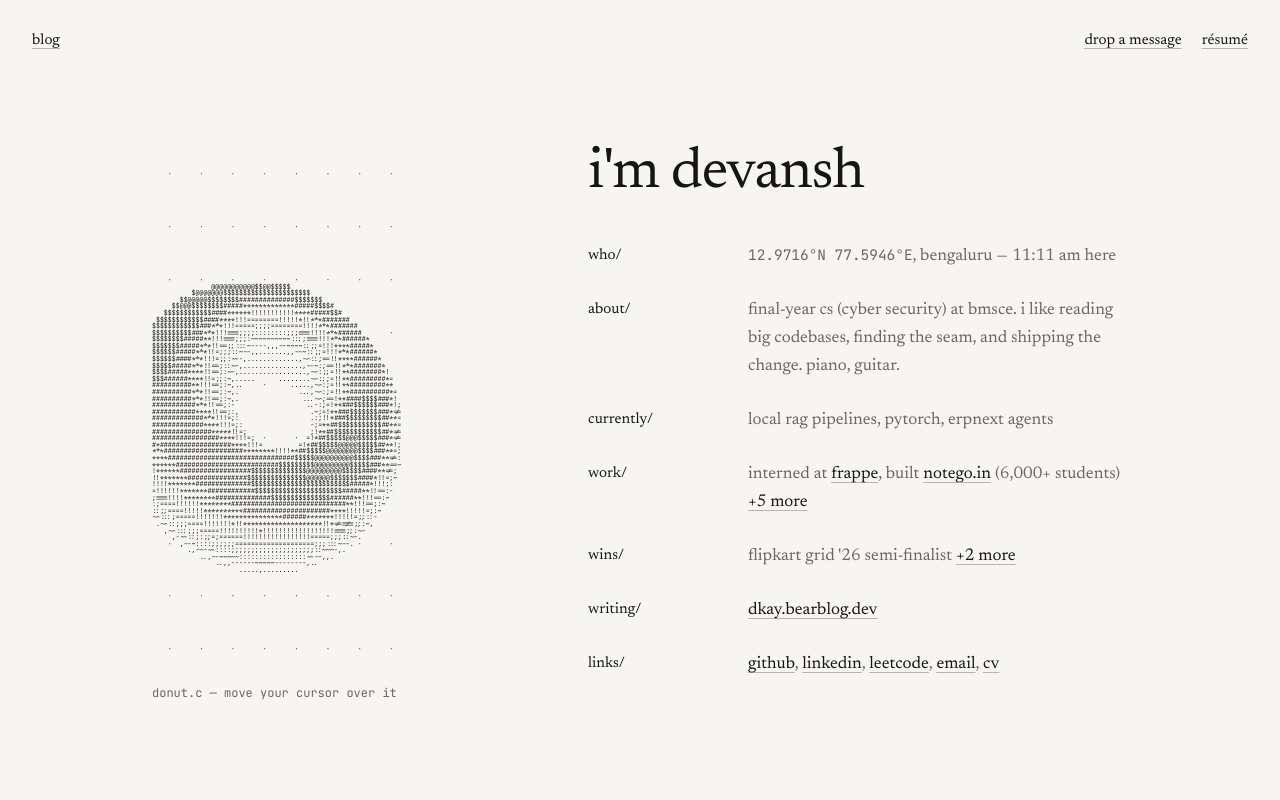
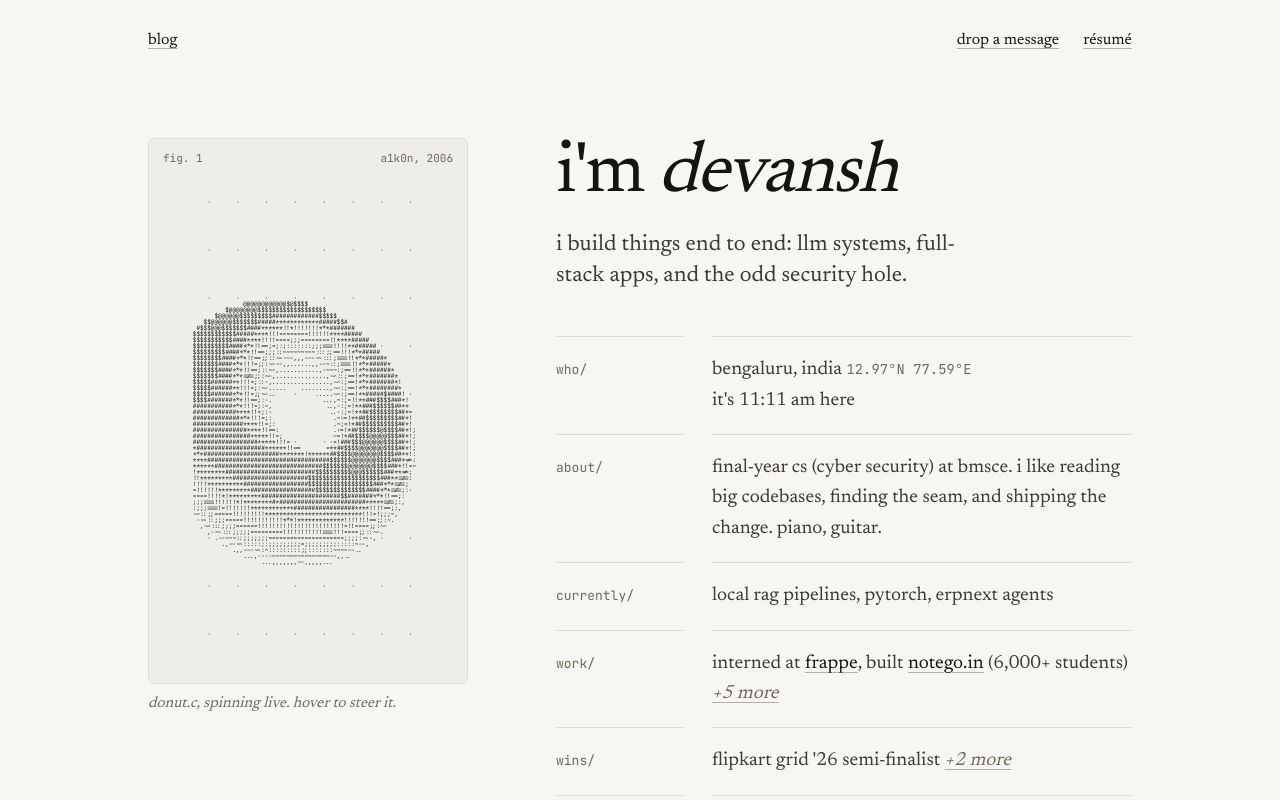
Before and after one commit to DeVaNsHk72/portfolio, a React (Vite) app: page / in a window 1280 px wide. Shown: the top 800 px of the page. Built offline with nearby package versions, Linux system fonts and the light colour scheme.

Commit message:
Improve readability: larger type, brighter body text, ruled rows, framed figure

```diff
--- a/src/App.tsx
+++ b/src/App.tsx
@@ -24,8 +24,8 @@ function More({ items }: { items: { label: string; note: string; href?: string }
         <ul className="list">
           {items.map((p) => (
             <li key={p.label}>
-              {p.href ? <L href={p.href}>{p.label}</L> : p.label}
-              <span className="dim"> — {p.note}</span>
+              <span className="name">{p.href ? <L href={p.href}>{p.label}</L> : p.label}</span>
+              <span className="note">{p.note}</span>
             </li>
           ))}
         </ul>
@@ -55,7 +55,9 @@ export default function App() {
     [
       "who/",
       <>
-        <span className="mono">12.9716°N 77.5946°E</span>, bengaluru — {time} here
+        bengaluru, india <span className="mono dim">12.97°N 77.59°E</span>
+        <br />
+        it's {time} here
       </>,
     ],
     ["about/", "final-year cs (cyber security) at bmsce. i like reading big codebases, finding the seam, and shipping the change. piano, guitar."],
@@ -89,7 +91,7 @@ export default function App() {
   ];
 
   return (
-    <>
+    <div className="wrap">
       <nav className="top">
         <L href={s.blog}>blog</L>
         <span>
@@ -100,7 +102,10 @@ export default function App() {
       <main className="page">
         <Donut />
         <section>
-          <h1>i'm devansh</h1>
+          <h1>
+            i'm <em>devansh</em>
+          </h1>
+          <p className="lede">i build things end to end: llm systems, full-stack apps, and the odd security hole.</p>
           <dl>
             {rows.map(([k, v]) => (
               <Fragment key={k}>
@@ -111,6 +116,10 @@ export default function App() {
           </dl>
         </section>
       </main>
-    </>
+      <footer>
+        <span>© {new Date().getFullYear()} devansh khetan</span>
+        <span>set in newsreader &amp; jetbrains mono</span>
+      </footer>
+    </div>
   );
 }
--- a/src/components/Donut.tsx
+++ b/src/components/Donut.tsx
@@ -82,8 +82,12 @@ export default function Donut() {
 
   return (
     <figure className="donut">
-      <pre ref={pre} aria-hidden="true" />
-      <figcaption>donut.c — move your cursor over it</figcaption>
+      <div className="plate">
+        <span className="corner tl">fig. 1</span>
+        <span className="corner tr">a1k0n, 2006</span>
+        <pre ref={pre} aria-hidden="true" />
+      </div>
+      <figcaption>donut.c, spinning live. hover to steer it.</figcaption>
     </figure>
   );
 }
--- a/src/index.css
+++ b/src/index.css
@@ -1,18 +1,24 @@
 :root {
-  --bg: #0b0b0a;
-  --ink: #ecebe6;
-  --dim: #8d8a82;
-  --line: #4a4843;
+  --bg: #0e0e0d;
+  --plate: #141413;
+  --ink: #f2f0ea;
+  --body: #c9c6be; /* 11:1 on bg — readable, still a step below ink */
+  --dim: #8f8b83; /*  5.6:1 */
+  --line: #2a2926;
+  --rule: #55524c;
   --serif: "Newsreader", Georgia, serif;
   --mono: "JetBrains Mono", ui-monospace, Menlo, monospace;
   color-scheme: dark;
 }
 @media (prefers-color-scheme: light) {
   :root {
-    --bg: #f6f5f1;
-    --ink: #161513;
-    --dim: #6b675f;
-    --line: #b9b5ab;
+    --bg: #f7f6f2;
+    --plate: #efede7;
+    --ink: #151412;
+    --body: #3d3a35;
+    --dim: #6d6961;
+    --line: #e0ddd5;
+    --rule: #b3afa5;
     color-scheme: light;
   }
 }
@@ -22,108 +28,170 @@
 body {
   margin: 0;
   background: var(--bg);
-  color: var(--ink);
-  font: 400 1.0625rem/1.65 var(--serif);
+  color: var(--body);
+  font: 400 1.1875rem/1.6 var(--serif); /* 19px */
   -webkit-font-smoothing: antialiased;
+  text-rendering: optimizeLegibility;
 }
 
 ::selection { background: var(--ink); color: var(--bg); }
-:focus-visible { outline: 1px solid var(--ink); outline-offset: 3px; }
+:focus-visible { outline: 1px solid var(--ink); outline-offset: 3px; border-radius: 2px; }
 
-/* links: thin underline that thickens; no colour change */
+/* links: ink colour, quiet underline that firms up on hover */
 .l {
-  color: inherit;
+  color: var(--ink);
   font: inherit;
   background: none;
   border: 0;
   padding: 0;
   cursor: pointer;
   text-decoration: underline;
-  text-decoration-color: var(--line);
+  text-decoration-color: var(--rule);
   text-decoration-thickness: 1px;
   text-underline-offset: 4px;
-  transition: text-decoration-color 0.15s, text-decoration-thickness 0.15s;
+  transition: text-decoration-color 0.15s;
 }
-.l:hover { text-decoration-color: var(--ink); text-decoration-thickness: 2px; }
+.l:hover { text-decoration-color: var(--ink); }
 
-.mono { font-family: var(--mono); font-size: 0.85em; }
+.mono { font-family: var(--mono); font-size: 0.72em; letter-spacing: 0.01em; }
 .dim { color: var(--dim); }
+
+.wrap {
+  max-width: 1080px;
+  margin: 0 auto;
+  padding: 0 24px;
+}
+@media (min-width: 860px) { .wrap { padding: 0 48px; } }
 
 .top {
   display: flex;
   justify-content: space-between;
-  padding: 28px 32px;
-  font-size: 0.95rem;
+  padding: 28px 0;
+  font-size: 1rem;
 }
-.top span { display: flex; gap: 20px; }
+.top span { display: flex; gap: 24px; }
 
 .page {
-  max-width: 1040px;
-  margin: 0 auto;
-  padding: 24px 32px 64px;
   display: grid;
   gap: 48px;
-  align-items: start;
+  padding: 24px 0 72px;
 }
 @media (min-width: 860px) {
   .page {
-    grid-template-columns: 340px 1fr;
-    gap: 96px;
-    padding-top: 8vh;
+    grid-template-columns: 320px 1fr;
+    gap: 88px;
+    padding-top: 7vh;
+    align-items: start;
   }
+  .donut { position: sticky; top: 40px; }
 }
 
+/* the donut sits on a plate, like a figure in a book */
 .donut { margin: 0; }
-.donut pre {
+.plate {
+  position: relative;
+  background: var(--plate);
+  border: 1px solid var(--line);
+  border-radius: 6px;
+  padding: 36px 0 28px;
+  display: flex;
+  justify-content: center;
+  overflow: hidden;
+}
+.plate pre {
   margin: 0;
-  font: 400 6.6px/6.6px var(--mono); /* 64 cols × 80 rows ≈ 340 × 528 */
+  font: 400 6px/6px var(--mono); /* 64 × 80 cells ≈ 230 × 480 */
   color: var(--ink);
   user-select: none;
   cursor: crosshair;
-  overflow: hidden;
 }
+.corner {
+  position: absolute;
+  top: 12px;
+  font: 0.6875rem var(--mono);
+  color: var(--dim);
+}
+.corner.tl { left: 14px; }
+.corner.tr { right: 14px; }
 .donut figcaption {
   margin-top: 12px;
+  font: italic 0.95rem var(--serif);
+  color: var(--dim);
+}
+@media (max-width: 859px) {
+  .plate { padding: 30px 0 14px; }
+  .plate pre { font-size: 3px; line-height: 3px; }
+  .donut figcaption { display: none; }
+  .page { gap: 36px; }
+}
+
+h1 {
+  margin: 0;
+  color: var(--ink);
+  font-weight: 400;
+  font-size: clamp(3rem, 7vw, 4.5rem);
+  line-height: 1;
+  letter-spacing: -0.025em;
+}
+h1 em { font-style: italic; }
+
+.lede {
+  margin: 20px 0 44px;
+  max-width: 34ch;
+  text-wrap: pretty;
+  font-size: 1.4rem;
+  line-height: 1.4;
+  color: var(--body);
+}
+
+/* the facts: a label column and a value column, hairline between rows */
+dl {
+  margin: 0;
+  display: grid;
+  grid-template-columns: 8rem minmax(0, 52ch);
+  column-gap: 28px;
+}
+dt, dd {
+  padding: 18px 0;
+  border-top: 1px solid var(--line);
+}
+dt {
+  font: 0.8125rem/1.9rem var(--mono);
+  color: var(--dim);
+}
+dd { margin: 0; }
+@media (max-width: 560px) {
+  dl { grid-template-columns: 1fr; }
+  dt { padding-bottom: 0; }
+  dd { border-top: 0; padding-top: 4px; }
+}
+
+.more { font-style: italic; color: var(--dim); }
+
+.list {
+  list-style: none;
+  margin: 16px 0 4px;
+  padding: 0 0 0 16px;
+  border-left: 1px solid var(--rule);
+  display: grid;
+  gap: 12px;
+  animation: unfold 0.25s ease-out;
+}
+.list li { display: grid; line-height: 1.35; }
+.list .name { color: var(--ink); }
+.list .note { font: 0.75rem/1.6 var(--mono); color: var(--dim); }
+@keyframes unfold { from { opacity: 0; transform: translateY(-4px); } }
+
+footer {
+  display: flex;
+  flex-wrap: wrap;
+  justify-content: space-between;
+  gap: 8px 24px;
+  padding: 24px 0 36px;
+  border-top: 1px solid var(--line);
   font: 0.75rem var(--mono);
   color: var(--dim);
 }
-@media (max-width: 859px) {
-  .donut { justify-self: center; }
-  .donut pre { font-size: 3.6px; line-height: 3.6px; }
-  .donut figcaption { display: none; }
-}
-
-h1 {
-  margin: 0 0 40px;
-  font-weight: 400;
-  font-size: clamp(2.6rem, 6vw, 3.6rem);
-  line-height: 1;
-  letter-spacing: -0.02em;
-}
-
-dl {
-  margin: 0;
-  display: grid;
-  grid-template-columns: 8.5rem 1fr;
-  gap: 26px 24px;
-}
-dt { font-size: 0.95rem; }
-dd { margin: 0; color: var(--dim); }
-dd .l { color: var(--ink); }
-@media (max-width: 520px) {
-  dl { grid-template-columns: 1fr; gap: 2px; }
-  dd { margin-bottom: 20px; }
-}
-
-.list {
-  list-style: none;
-  margin: 12px 0 0;
-  padding: 0 0 0 14px;
-  border-left: 1px solid var(--line);
-  animation: unfold 0.25s ease-out;
-}
-.list li { padding: 2px 0; }
-@keyframes unfold { from { opacity: 0; transform: translateY(-4px); } }
 
 @media (prefers-reduced-motion: reduce) {
   * { animation: none !important; transition: none !important; }
--- a/src/main.tsx
+++ b/src/main.tsx
@@ -1,6 +1,7 @@
 import { StrictMode } from "react";
 import { createRoot } from "react-dom/client";
 import "@fontsource/newsreader/400.css";
+import "@fontsource/newsreader/400-italic.css";
 import "@fontsource/jetbrains-mono/400.css";
 import "./index.css";
 import App from "./App.tsx";
```
